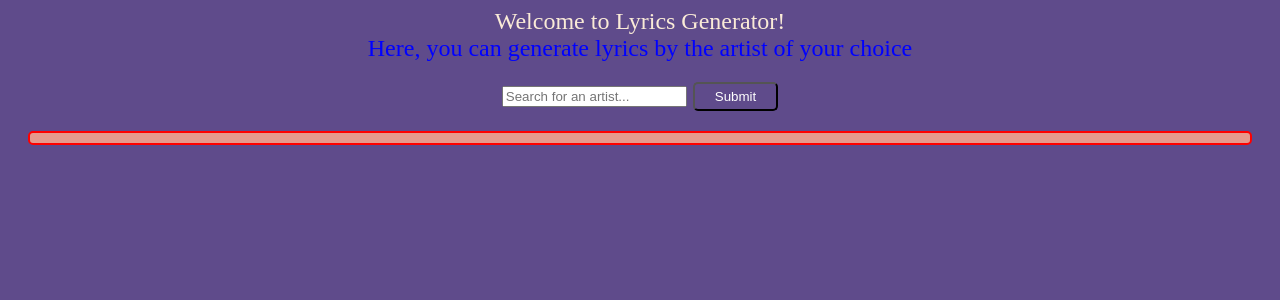
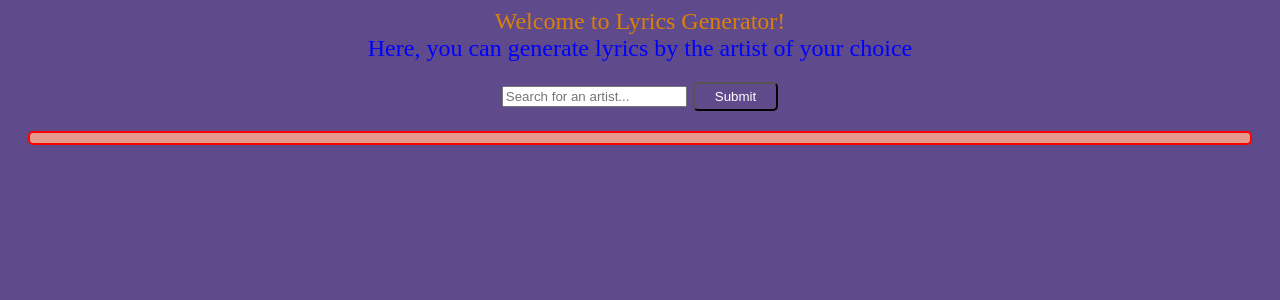
Before and after one commit to qmogh/Markov-Song-Lyrics, a Flask app: page / in a window 1280 px wide. Shown: the top 300 px of the page. Run offline with Flask 2, Linux system fonts and the light colour scheme.

```diff
--- a/static/styles/home.css
+++ b/static/styles/home.css
@@ -34,7 +34,7 @@ body {
 
 
 h1 {
-    color:antiquewhite;
+    color:rgb(219, 128, 9);
     font-size: 24px;
     margin: 0;
     font-weight: normal;
```
